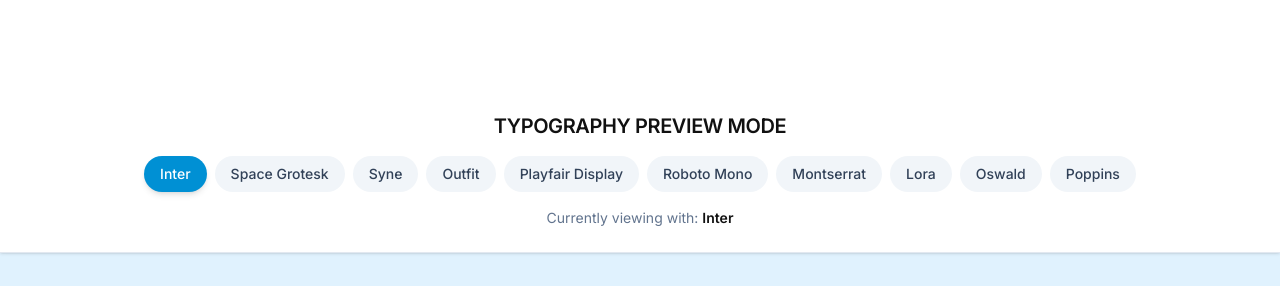
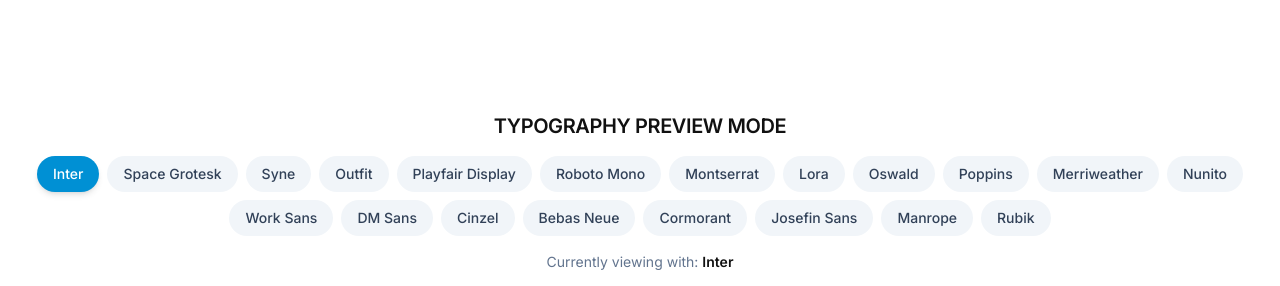
Before and after one commit to shaheertiger/Beachhealthbrampton, a React (Vite) app: page /team-preview in a window 1280 px wide. Shown: the top 286 px of the page. Built offline with nearby package versions, Linux system fonts and the light colour scheme; a web font is replaced by a local one.

Commit message:
Add 10 more font options to the preview page, total 20

```diff
--- a/src/index.css
+++ b/src/index.css
@@ -1,5 +1,6 @@
 @import url('https://fonts.googleapis.com/css2?family=Clash+Display:wght@400;500;600;700&family=Inter:wght@300;400;500;600&display=swap');
 @import url('https://fonts.googleapis.com/css2?family=Space+Grotesk:wght@400;700&family=Syne:wght@400;700;800&family=Outfit:wght@400;700;900&family=Playfair+Display:ital,wght@0,400;0,700;1,400&family=Roboto+Mono:wght@400;700&family=Montserrat:wght@400;700;900&family=Lora:ital,wght@0,400;0,700;1,400&family=Oswald:wght@400;700&family=Poppins:wght@400;700;900&display=swap');
+@import url('https://fonts.googleapis.com/css2?family=Merriweather:wght@300;400;700&family=Nunito:wght@400;600;700&family=Work+Sans:wght@300;400;600&family=DM+Sans:wght@400;500;700&family=Cinzel:wght@400;600;700&family=Bebas+Neue&family=Cormorant+Garamond:wght@400;600;700&family=Josefin+Sans:wght@300;400;600;700&family=Manrope:wght@300;400;600;700&family=Rubik:wght@300;400;500;700&display=swap');
 @import "tailwindcss";
 
 @theme {
--- a/src/pages/TeamFontPreview.tsx
+++ b/src/pages/TeamFontPreview.tsx
@@ -12,6 +12,16 @@ const FONTS = [
   { name: 'Lora', family: '"Lora", serif' },
   { name: 'Oswald', family: '"Oswald", sans-serif' },
   { name: 'Poppins', family: '"Poppins", sans-serif' },
+  { name: 'Merriweather', family: '"Merriweather", serif' },
+  { name: 'Nunito', family: '"Nunito", sans-serif' },
+  { name: 'Work Sans', family: '"Work Sans", sans-serif' },
+  { name: 'DM Sans', family: '"DM Sans", sans-serif' },
+  { name: 'Cinzel', family: '"Cinzel", serif' },
+  { name: 'Bebas Neue', family: '"Bebas Neue", sans-serif' },
+  { name: 'Cormorant', family: '"Cormorant Garamond", serif' },
+  { name: 'Josefin Sans', family: '"Josefin Sans", sans-serif' },
+  { name: 'Manrope', family: '"Manrope", sans-serif' },
+  { name: 'Rubik', family: '"Rubik", sans-serif' },
 ];
 
 export default function TeamFontPreview() {
```
